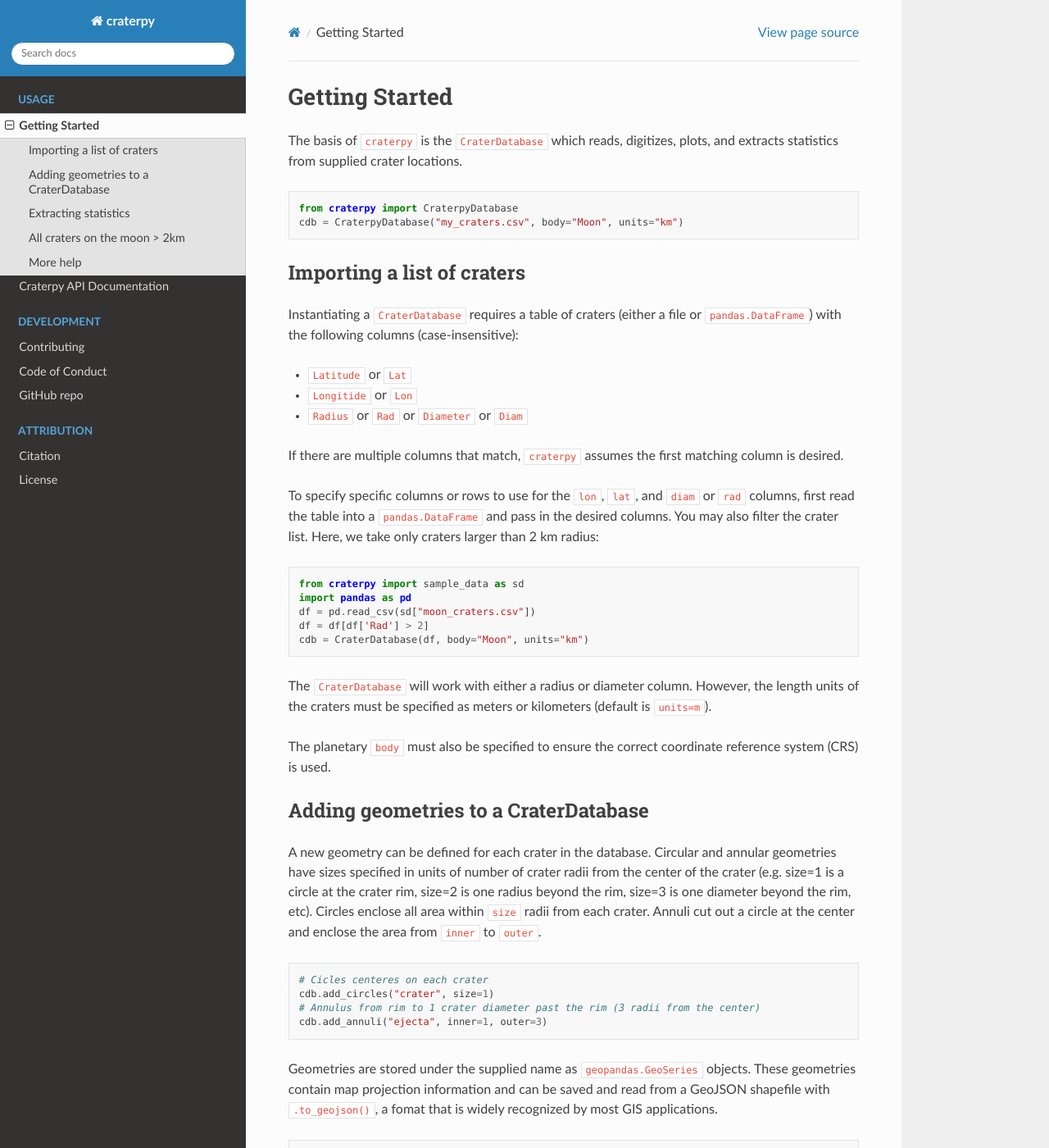
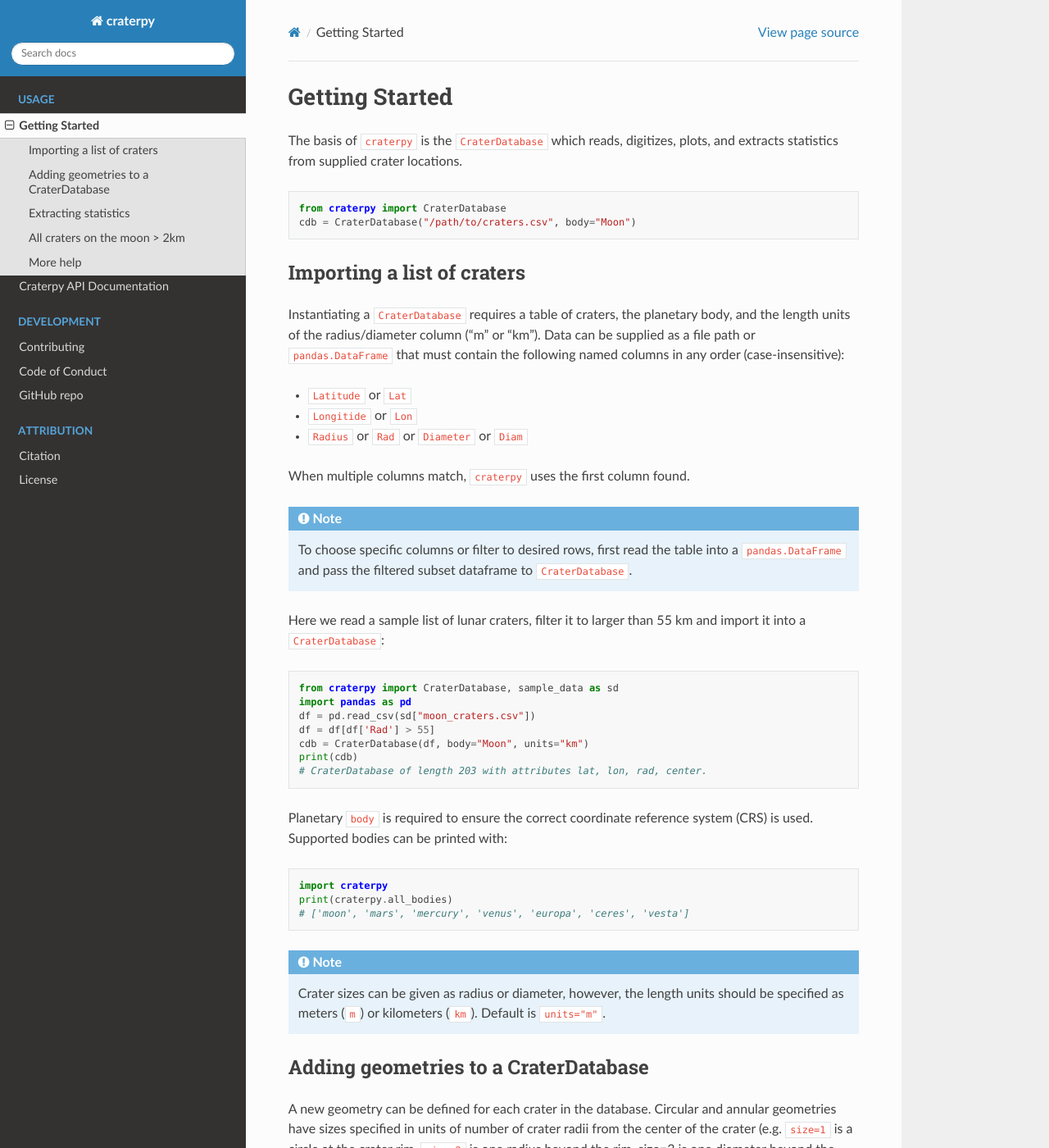
Before and after one commit to cjtu/craterpy, a Sphinx documentation site: the page built from docs/source/getting_started.md, in a window 1280 px wide and 1400 px high. Shown: the whole window at 82% size. Built offline with Sphinx 7.4.7 and the Read the Docs theme 3.1.0, drawn with Linux system fonts in a browser that asks for light colours; some of the changed text lies outside the part shown.

Commit message:
Fix typo and broken images in docs (#86, #87).

````diff
--- a/craterpy/__init__.py
+++ b/craterpy/__init__.py
@@ -1,7 +1,7 @@
 """craterpy module"""
 
 from importlib import metadata, resources
-from craterpy.classes import CraterDatabase
+from craterpy.classes import CraterDatabase, CRS_DICT
 
 sample_data = {
     k: str(resources.files(__name__).joinpath("data", k))
@@ -13,6 +13,7 @@ sample_data = {
         "moon_dem.tif",
     )
 }
+all_bodies = list(CRS_DICT.keys())
 
 __version__ = metadata.version(__package__)
 del metadata
--- a/docs/source/getting_started.md
+++ b/docs/source/getting_started.md
@@ -3,37 +3,51 @@
 The basis of `craterpy` is the `CraterDatabase` which reads, digitizes, plots, and extracts statistics from supplied crater locations.
 
 ```python
-from craterpy import CraterpyDatabase
-cdb = CraterpyDatabase("my_craters.csv", body="Moon", units="km")
+from craterpy import CraterDatabase
+cdb = CraterDatabase("/path/to/craters.csv", body="Moon")
 ```
 
 ## Importing a list of craters
 
-Instantiating a `CraterDatabase` requires a table of craters (either a file or `pandas.DataFrame`) with the following columns (case-insensitive):
+Instantiating a `CraterDatabase` requires a table of craters, the planetary body, and the length units of the radius/diameter column ("m" or "km"). Data can be supplied as a file path or `pandas.DataFrame` that must contain the following named columns in any order (case-insensitive):
 
 - `Latitude` or `Lat`
 - `Longitide` or `Lon`
 - `Radius` or `Rad` or `Diameter` or `Diam`
 
-If there are multiple columns that match, `craterpy` assumes the first matching column is desired.
+When multiple columns match, `craterpy` uses the first column found.
 
-To specify specific columns or rows to use for the `lon`, `lat`, and `diam` or `rad` columns, first read the table into a `pandas.DataFrame` and pass in the desired columns. You may also filter the crater list. Here, we take only craters larger than 2 km radius:
+```{note}
+To choose specific columns or filter to desired rows, first read the table into a `pandas.DataFrame` and pass the filtered subset dataframe to `CraterDatabase`.
+```
+
+Here we read a sample list of lunar craters, filter it to larger than 55 km and import it into a `CraterDatabase`:
 
 ```python
-from craterpy import sample_data as sd
+from craterpy import CraterDatabase, sample_data as sd
 import pandas as pd
 df = pd.read_csv(sd["moon_craters.csv"])
-df = df[df['Rad'] > 2]
+df = df[df['Rad'] > 55]
 cdb = CraterDatabase(df, body="Moon", units="km")
+print(cdb)
+# CraterDatabase of length 203 with attributes lat, lon, rad, center.
 ```
 
-The `CraterDatabase` will work with either a radius or diameter column. However, the length units of the craters must be specified as meters or kilometers (default is `units=m`).
+Planetary `body` is required to ensure the correct coordinate reference system (CRS) is used. Supported bodies can be printed with:
 
-The planetary `body` must also be specified to ensure the correct coordinate reference system (CRS) is used.
+```python
+import craterpy
+print(craterpy.all_bodies)
+# ['moon', 'mars', 'mercury', 'venus', 'europa', 'ceres', 'vesta']
+```
+
+```{note}
+Crater sizes can be given as radius or diameter, however, the length units should be specified as meters (`m`) or kilometers (`km`). Default is `units="m"`.
+```
 
 ## Adding geometries to a CraterDatabase
 
-A new geometry can be defined for each crater in the database. Circular and annular geometries have sizes specified in units of number of crater radii from the center of the crater (e.g. size=1 is a circle at the crater rim, size=2 is one radius beyond the rim, size=3 is one diameter beyond the rim, etc). Circles enclose all area within `size` radii from each crater. Annuli cut out a circle at the center and enclose the area from `inner` to `outer`.
+A new geometry can be defined for each crater in the database. Circular and annular geometries have sizes specified in units of number of crater radii from the center of the crater (e.g. `size=1` is a circle at the crater rim, `size=2` is one radius beyond the rim, size=3 is one diameter beyond the rim, etc). Circles enclose all area within `size` radii from each crater. Annuli cut out a circle at the center and enclose the area from `inner` to `outer`.
 
 ```python
 # Cicles centeres on each crater
````
